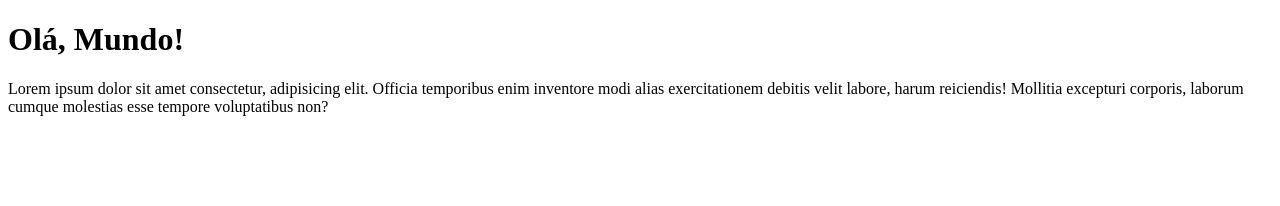
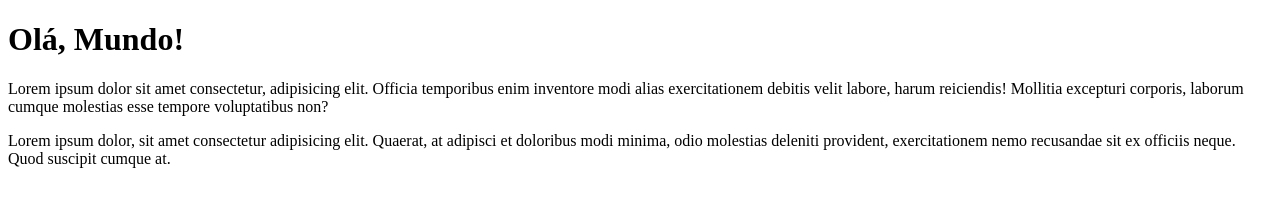
Before and after one commit to Fabioarrudaf/Hello-Word, a plain HTML site: page site-exemplo/index.html in a window 1280 px wide. Drawn offline with Linux system fonts and the light colour scheme.

Commit message:
adicionei um parágrafo

```diff
--- a/site-exemplo/index.html
+++ b/site-exemplo/index.html
@@ -8,5 +8,6 @@
 <body>
     <h1>Olá, Mundo!</h1>
     <p>Lorem ipsum dolor sit amet consectetur, adipisicing elit. Officia temporibus enim inventore modi alias exercitationem debitis velit labore, harum reiciendis! Mollitia excepturi corporis, laborum cumque molestias esse tempore voluptatibus non?</p>
+    <p>Lorem ipsum dolor, sit amet consectetur adipisicing elit. Quaerat, at adipisci et doloribus modi minima, odio molestias deleniti provident, exercitationem nemo recusandae sit ex officiis neque. Quod suscipit cumque at.</p>
 </body>
 </html>
```
